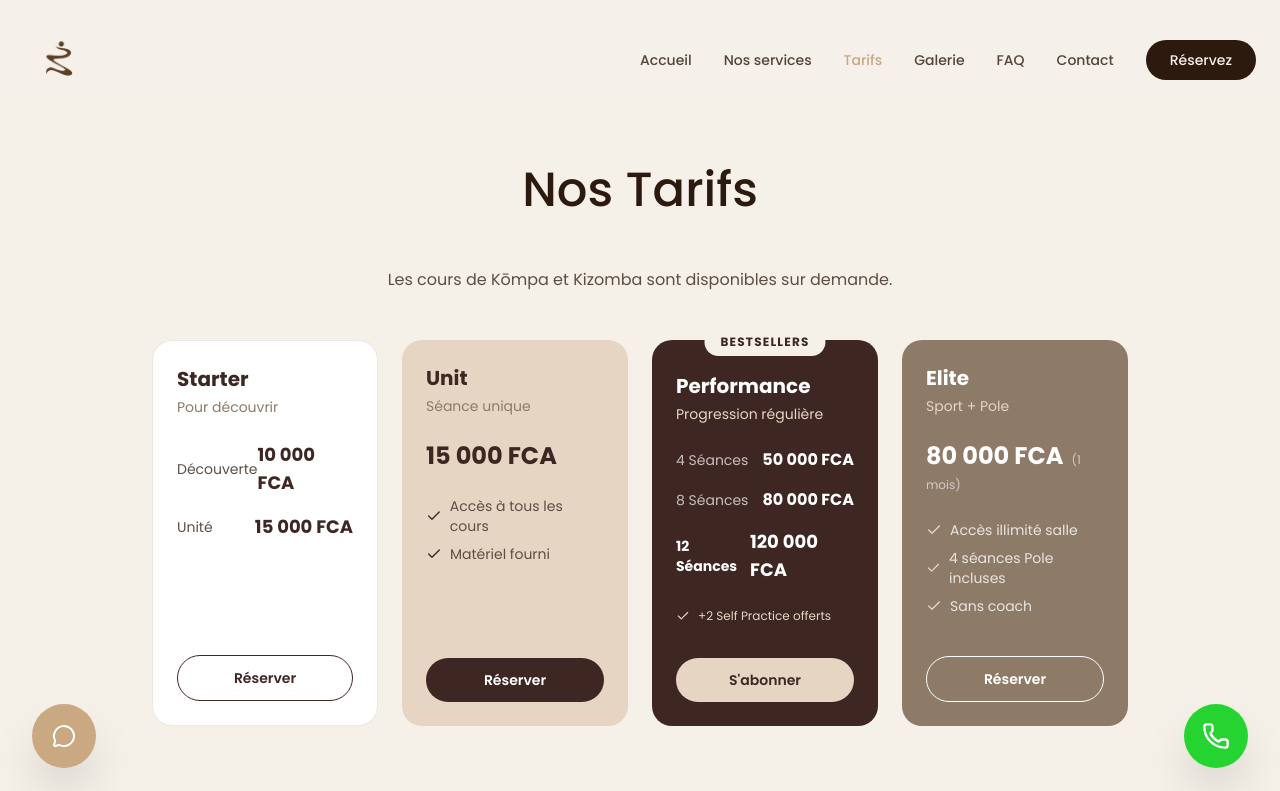
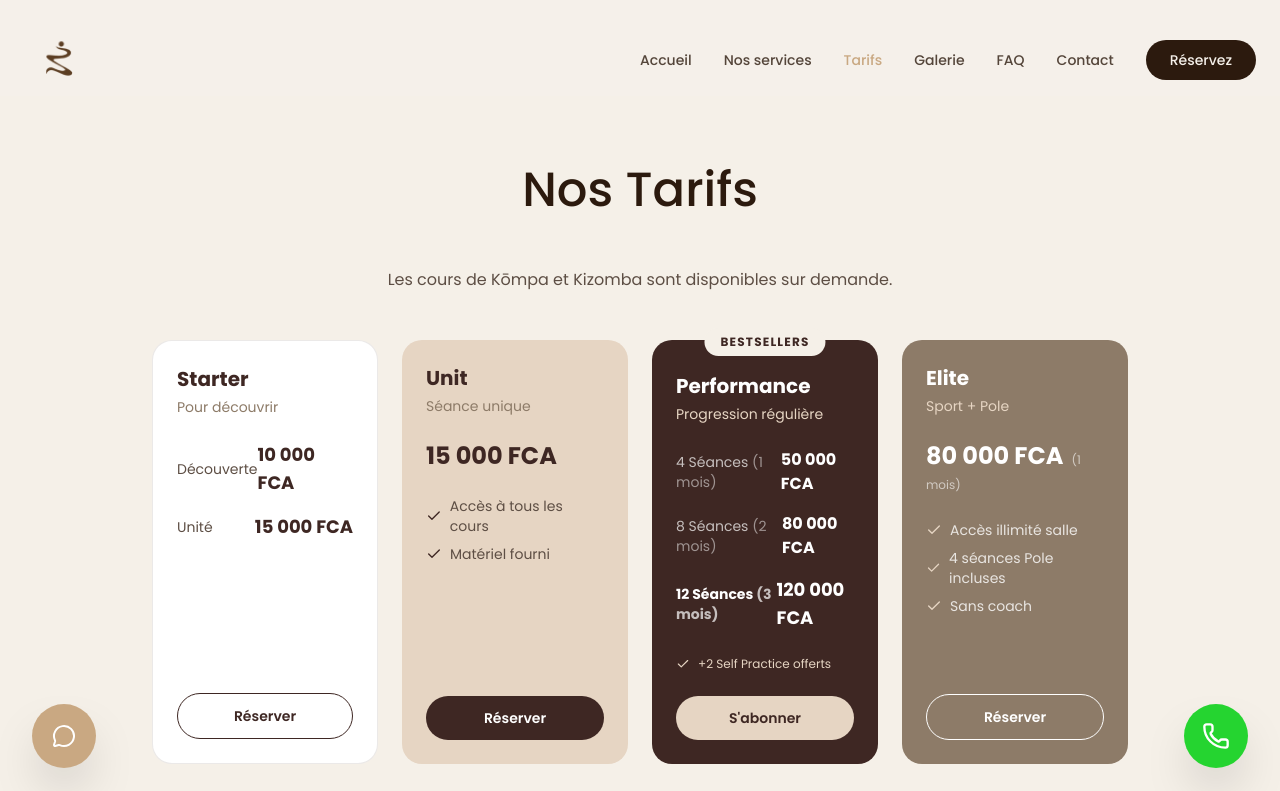
Before and after one commit to neweradigitaleagency-tech/Studio-Maheni, a React (Vite) app: page /pricing in a window 1280 px wide. Shown: the top 791 px of the page. Built offline with nearby package versions, Linux system fonts and the light colour scheme.

Commit message:
fix: add validity period (1/2/3 mois) to pricing packages

```diff
--- a/src/pages/Pricing.tsx
+++ b/src/pages/Pricing.tsx
@@ -102,15 +102,15 @@ export const Pricing = () => {
               </div>
               <div className="space-y-4 mb-6">
                 <div className="flex justify-between items-center">
-                  <span className="text-sm text-white/70">4 Séances</span>
+                  <span className="text-sm text-white/70">4 Séances <span className="text-white/50">(1 mois)</span></span>
                   <span className="text-base font-bold text-white">50 000 FCA</span>
                 </div>
                 <div className="flex justify-between items-center">
-                  <span className="text-sm text-white/70">8 Séances</span>
+                  <span className="text-sm text-white/70">8 Séances <span className="text-white/50">(2 mois)</span></span>
                   <span className="text-base font-bold text-white">80 000 FCA</span>
                 </div>
                 <div className="flex justify-between items-center">
-                  <span className="text-sm text-white font-bold">12 Séances</span>
+                  <span className="text-sm text-white font-bold">12 Séances <span className="text-white/70">(3 mois)</span></span>
                   <span className="text-lg font-bold text-white">120 000 FCA</span>
                 </div>
               </div>
```
